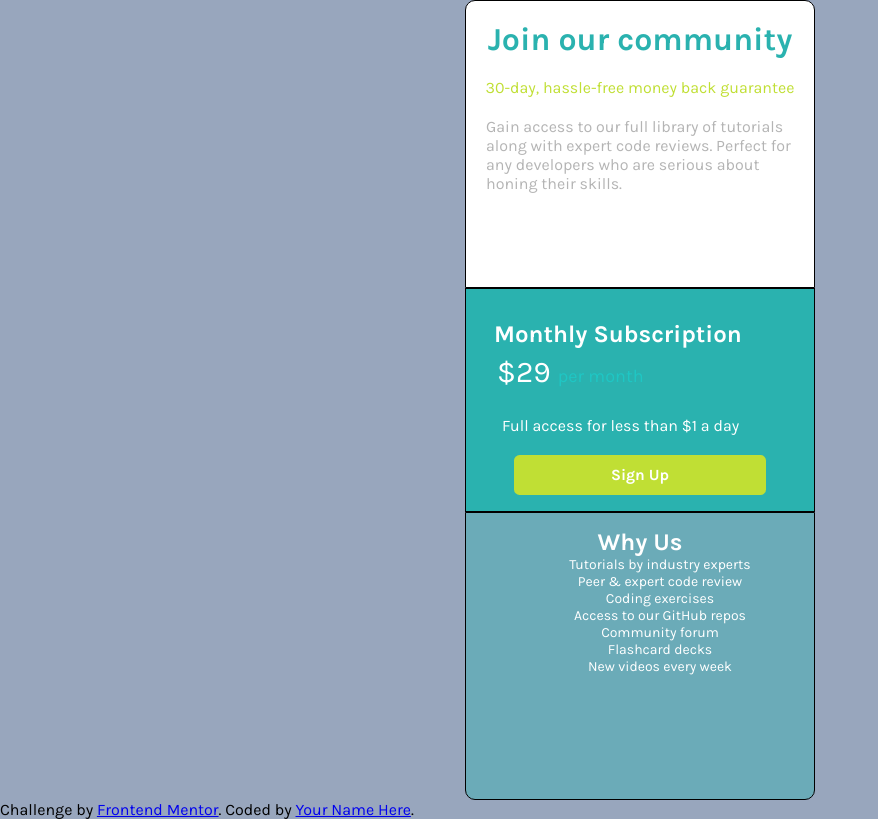
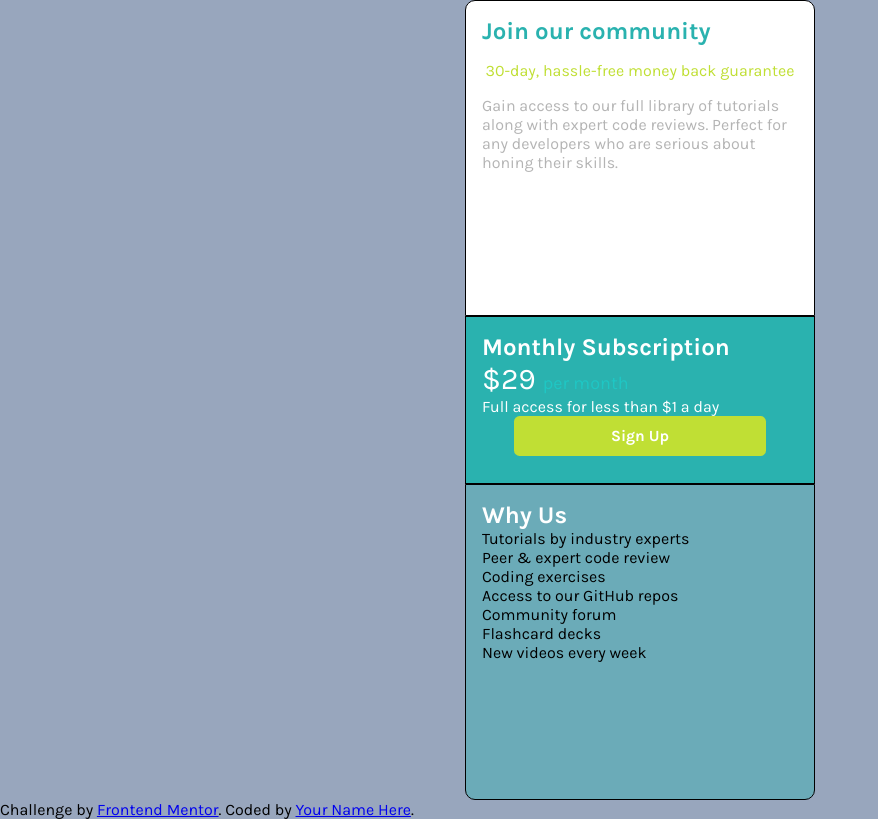
Before and after one commit to Hea092024/single-price-grid-component-master, a plain HTML site: page index.html in a window 1280 px wide. Shown: the whole page, without its empty margins (0-878 px from the left). Drawn offline with Linux system fonts and the light colour scheme.

Commit message:
edited and fixed html + css

```diff
--- a/index.html
+++ b/index.html
@@ -1,14 +1,23 @@
 <!DOCTYPE html>
 <html lang="en">
   <head>
-  <meta charset="UTF-8">
-  <meta name="viewport" content="width=device-width, initial-scale=1.0"> <!-- displays site properly based on user's device -->
+    <meta charset="UTF-8" />
+    <meta name="viewport" content="width=device-width, initial-scale=1.0" />
+    <!-- displays site properly based on user's device -->
 
-  <link rel="icon" type="image/png" sizes="32x32" href="./images/favicon-32x32.png">
-  <link rel="preconnect" href="https://fonts.googleapis.com">
-<link rel="preconnect" href="https://fonts.gstatic.com" crossorigin>
-<link href="https://fonts.googleapis.com/css2?family=Karla:ital,wght@0,200..800;1,200..800&display=swap" rel="stylesheet">
-  <link rel="stylesheet" href="style.css">
+    <link
+      rel="icon"
+      type="image/png"
+      sizes="32x32"
+      href="./images/favicon-32x32.png"
+    />
+    <link rel="preconnect" href="https://fonts.googleapis.com" />
+    <link rel="preconnect" href="https://fonts.gstatic.com" crossorigin />
+    <link
+      href="https://fonts.googleapis.com/css2?family=Karla:ital,wght@0,200..800;1,200..800&display=swap"
+      rel="stylesheet"
+    />
+    <link rel="stylesheet" href="style.css" />
 
     <title>Frontend Mentor | Single Price Grid Component</title>
 
@@ -21,40 +30,46 @@
   <body>
     <main>
       <div id="mainDiv">
-    <div id="div1"> <h1 id="Hoved">Join our community</h1>
+        <div class="card" id="div1">
+          <h2 class="title" id="join">Join our community</h2>
 
           <p id="dager">30-day, hassle-free money back guarantee</p>
 
-  <p id="P1">Gain access to our full library of tutorials along with expert code reviews.
-  Perfect for any developers who are serious about honing their skills.</p></div>
-    <div id="div2"> <h2 class="monthly">Monthly Subscription</h2>
+          <p id="P1">
+            Gain access to our full library of tutorials along with expert code
+            reviews. Perfect for any developers who are serious about honing
+            their skills.
+          </p>
+        </div>
+        <div class="card" id="div2">
+          <h2 class="title" id="subscription">Monthly Subscription</h2>
 
           <p id="p2">&dollar;29 <span id="per">per month</span></p>
 
           <p id="p4">Full access for less than &dollar;1 a day</p>
- <button id="btn"><h3 id="sign">Sign Up</h3></button></div>
-    <div id="div3"> <h2 class="monthly">Why Us</h2>
+          <button id="btn"><h3 id="sign">Sign Up</h3></button>
+        </div>
+        <div class="card" id="div3">
+          <h2 id="whyus" class="title">Why Us</h2>
 
-   <ul>
-          <li>Tutorials by industry experts</li>
-          <li>Peer & expert code review</li>
-          <li>Coding exercises</li>
-          <li>Access to our GitHub repos</li>
-          <li>Community forum</li>
-          <li>Flashcard decks</li>
-          <li>New videos every week</li>
-        </ul></div>
+          <p id="about">
+            Tutorials by industry experts <br />
+            Peer & expert code review <br />Coding exercises <br />Access to our
+            GitHub repos <br />
+            Community forum <br />
+            Flashcard decks <br />
+            New videos every week
+          </p>
         </div>
-
+      </div>
     </main>
-
-
-
 
     <footer>
       <p class="attribution">
-      Challenge by <a href="https://www.frontendmentor.io?ref=challenge" target="_blank">Frontend Mentor</a>.
-      Coded by <a href="#">Your Name Here</a>.
+        Challenge by
+        <a href="https://www.frontendmentor.io?ref=challenge" target="_blank"
+          >Frontend Mentor</a
+        >. Coded by <a href="#">Your Name Here</a>.
       </p>
     </footer>
   </body>
--- a/style.css
+++ b/style.css
@@ -53,9 +53,7 @@ main {
   background-color: var(--Cyan);
   border: solid 1px black;
   height: 50svh;
-  padding: 1em;
 }
-
 
 #div3 {
   background-color: blueviolet;
@@ -65,37 +63,34 @@ main {
   border: solid 1px black;
   text-align: center;
 }
-
-#Hoved {
+.card{
+    padding: 1em;
+}
+#join {
   color: var(--Cyan);
-  padding-top: 20px;
 }
 
 #dager {
   color: var(--Bright-Yellow);
-  padding-top: 20px;
+  padding: 1em 0;
 }
 
 #P1 {
   color: hsla(0, 0%, 50%, 0.587);
   font-size: 16px;
-  padding-top: 20px;
-  padding: 20px;
 }
 
 .btn:hover {
   cursor: pointer;
-  opacity: .9;
+  opacity: 0.9;
 }
 
 #btn {
   background-color: var(--Bright-Yellow);
   height: 40px;
-padding: 10px;
-border-radius: 0.35rem;
-border: none;
-width: 80%;
-
+  border-radius: 0.35rem;
+  border: none;
+  width: 80%;
 }
 
 #sign {
@@ -103,47 +98,35 @@ width: 80%;
 }
 
 .monthly {
-    padding-top: 15px;
   color: white;
-  padding-inline: 0.5em;
 }
 
 #p2 {
   color: white;
   width: 100%;
   text-align: start;
-  padding: .2em;
-  padding-inline: 0.5em;
   font-size: 30px;
 }
 
-#p4{
-    padding: 20px;
-    color: white;
+#p4 {
+  color: white;
 }
-
 
 #per {
   color: hsla(180, 100%, 50%, 0.272);
- font-size: 18px
+  font-size: 18px;
 }
 
-ul {
-  /* margin-block: unset;
-  padding-left: unset; */
+#about {
+  width: 100%;
+  text-align: start;
+}
 
-  font-size: 14px;
-
-  list-style: none;
-
+.title {
+  width: 100%;
+  text-align: start;
   color: white;
 }
-
-/* #about{
-
-  width: 100%;
-  text-align: center;
-} */
 
 /* .attribution { font-size: 11px; text-align: center; }
     .attribution a { color: hsl(228, 45%, 44%); } */
```
Lines whose indentation alone changed are shown as unchanged.
